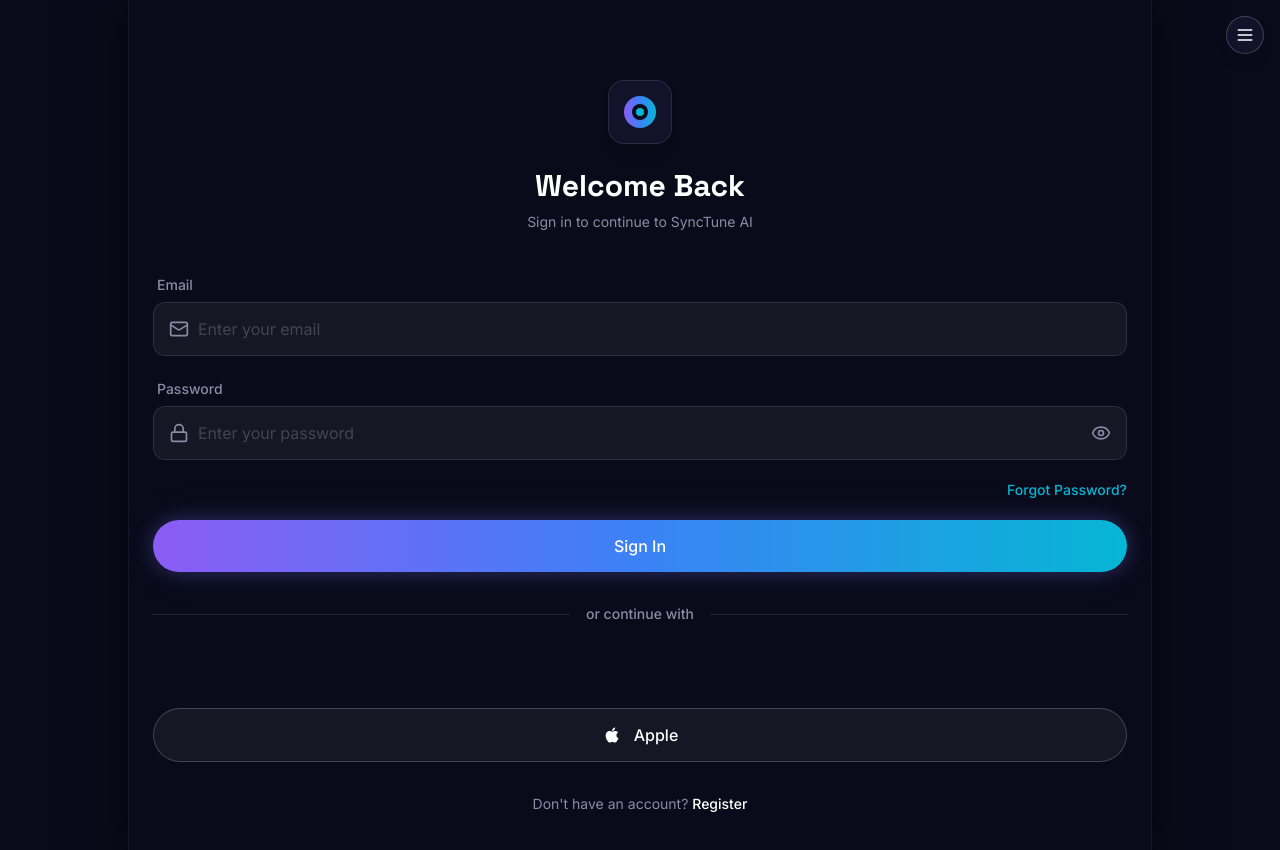
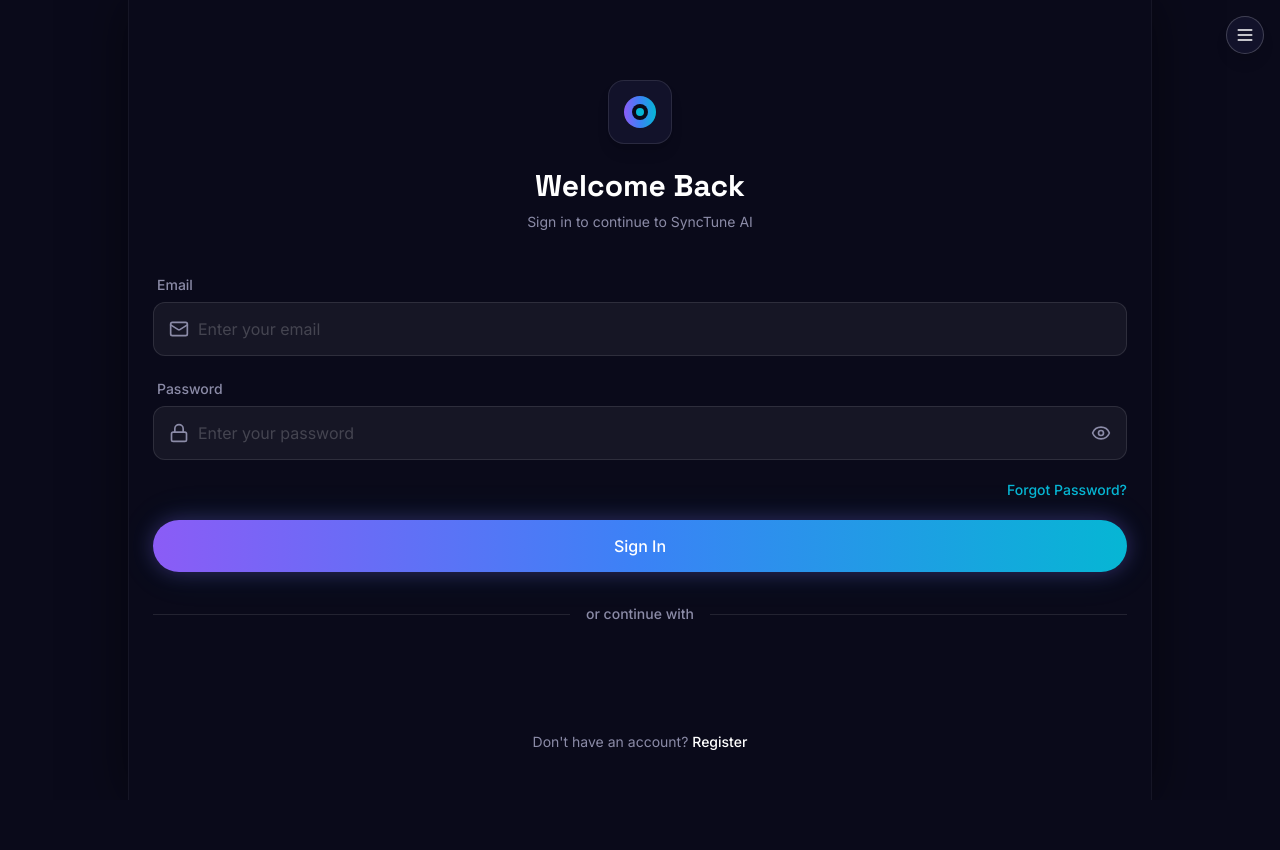
Before and after one commit to Sai2005-sai/Synctune-AI, a React (Vite) app in the folder frontend/capacitor-app/: page /sign-in in a window 1280 px wide. Shown: the top 850 px of the page. After the commit the page ends 800 px from the top, so only its background shows below. Built offline with nearby package versions, Linux system fonts and the light colour scheme.

Commit message:
feat: remove apple login option from sign in screen

```diff
--- a/frontend/capacitor-app/src/pages/SignIn.tsx
+++ b/frontend/capacitor-app/src/pages/SignIn.tsx
@@ -300,16 +300,6 @@
             width="320"
           />
         </div>
-        <OutlinedButton onClick={() => handleOAuthClick('Apple')} className="w-full flex justify-center gap-3">
-          <svg
-            className="w-5 h-5 text-white"
-            fill="currentColor"
-            viewBox="0 0 24 24">
-
-            <path d="M17.05 20.28c-.98.95-2.05.8-3.08.35-1.09-.46-2.09-.48-3.24 0-1.44.62-2.2.44-3.06-.35C2.79 15.25 3.51 7.59 9.05 7.31c1.35.07 2.29.74 3.08.8 1.18-.04 2.34-.85 3.73-.78 1.52.03 2.73.65 3.48 1.76-2.97 1.7-2.48 5.75.46 6.95-.73 1.83-1.63 3.42-2.75 4.24zM12.03 7.25c-.15-2.23 1.66-4.07 3.74-4.25.29 2.58-2.34 4.5-3.74 4.25z" />
-          </svg>
-          Apple
-        </OutlinedButton>
       </div>
 
       <div className="mt-auto pt-8 text-center">
```
